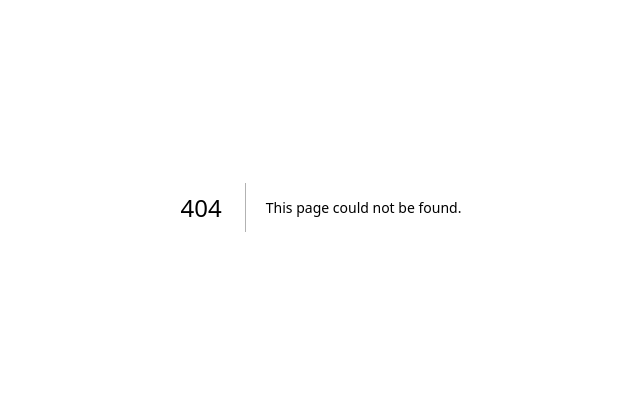
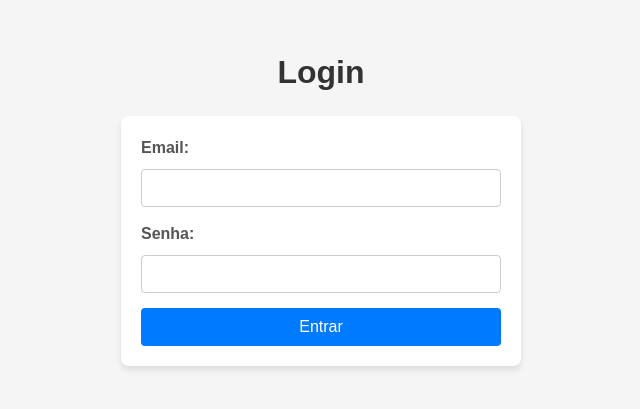
Before and after one commit to lincon-cardoso/meu-portifolio, a Next.js app: page /login in a window 1280 px wide. Before the commit this address had no page. Shown: the part 193-602 px from the top of the page, without its empty margins (319-959 px from the left). Built offline with nearby package versions, Linux system fonts and the light colour scheme.

Commit message:
remove componente Teste e adiciona página de login com validação de formulário

```diff
--- /dev/null
+++ b/src/app/login/page.tsx
@@ -0,0 +1,66 @@
+"use client";
+
+import React, { useState, useEffect } from "react";
+import { validateEmail, validatePassword } from "@/utils/validation";
+
+export default function LoginPage() {
+    const [email, setEmail] = useState("");
+    const [password, setPassword] = useState("");
+    const [errors, setErrors] = useState<{ email?: string; password?: string }>({});
+    const [isMounted, setIsMounted] = useState(false);
+
+    useEffect(() => {
+        setIsMounted(true);
+    }, []);
+
+    const handleSubmit = (e: React.FormEvent) => {
+        e.preventDefault();
+
+        const emailError = validateEmail(email);
+        const passwordError = validatePassword(password);
+
+        if (emailError || passwordError) {
+            setErrors({ email: emailError, password: passwordError });
+            return;
+        }
+
+        console.log("Email:", email, "Password:", password);
+    };
+
+    if (!isMounted) {
+        return null;
+    }
+
+    return (
+        <div className="login-container">
+            <h1>Login</h1>
+            <form onSubmit={handleSubmit} className="login-form">
+                <div className="form-group">
+                    <label htmlFor="email">Email:</label>
+                    <input
+                        type="email"
+                        id="email"
+                        value={email}
+                        onChange={(e) => setEmail(e.target.value)}
+                        required
+                    />
+                    {errors.email && <p className="error-message">{errors.email}</p>}
+                </div>
+                <div className="form-group">
+                    <label htmlFor="password">Senha:</label>
+                    <input
+                        type="password"
+                        id="password"
+                        value={password}
+                        onChange={(e) => setPassword(e.target.value)}
+                        required
+                    />
+                    {errors.password && <p className="error-message">{errors.password}</p>}
+                </div>
+                <button type="submit" className="login-button">
+                    Entrar
+                </button>
+            </form>
+        </div>
+    );
+}
--- a/src/app/page.tsx
+++ b/src/app/page.tsx
@@ -2,14 +2,13 @@ import HomePage from "@/components/HomePage";
 import Cabecalho from "@/components/layout/Cabecalho"; // Ensure that the file exists at this path
 import Rodape from "@/components/layout/Rodape"; // Ensure that the file exists at this path
 
-import Teste from "@/components/teste"; // Ensure that the file exists at this path
 
 
 export default function Home() {
   return (
     <main>
       {/* Cabeçalho Global */}
-      <Teste />
+
       <Cabecalho />
 
       {/* Conteúdo das páginas */}
--- /dev/null
+++ b/src/style/sections/login.scss
@@ -0,0 +1,64 @@
+.login-container {
+  display: flex;
+  flex-direction: column;
+  align-items: center;
+  justify-content: center;
+  height: 100vh;
+  background-color: #f5f5f5;
+  font-family: Arial, sans-serif;
+
+  h1 {
+    margin-bottom: 20px;
+    color: #333;
+  }
+
+  .login-form {
+    background: #fff;
+    padding: 20px;
+    border-radius: 8px;
+    box-shadow: 0 4px 6px rgba(0, 0, 0, 0.1);
+    width: 100%;
+    max-width: 400px;
+
+    .form-group {
+      margin-bottom: 15px;
+
+      label {
+        display: block;
+        margin-bottom: 5px;
+        font-weight: bold;
+        color: #555;
+      }
+
+      input {
+        width: 100%;
+        padding: 10px;
+        border: 1px solid #ccc;
+        border-radius: 4px;
+        font-size: 14px;
+      }
+
+      .error-message {
+        color: red;
+        font-size: 12px;
+        margin-top: 5px;
+      }
+    }
+
+    .login-button {
+      width: 100%;
+      padding: 10px;
+      background-color: #007bff;
+      color: #fff;
+      border: none;
+      border-radius: 4px;
+      font-size: 16px;
+      cursor: pointer;
+      transition: background-color 0.3s;
+
+      &:hover {
+        background-color: #0056b3;
+      }
+    }
+  }
+}
--- a/src/style/style.scss
+++ b/src/style/style.scss
@@ -12,3 +12,4 @@
 @use './components/rodape.scss';
 @use './utilities/classes-utilitarias.scss';
 @use './utilities/midia-queries.scss';
+@use './sections/login.scss';
--- /dev/null
+++ b/src/utils/validation.tsx
@@ -0,0 +1,26 @@
+// Função para validar um endereço de email
+export function validateEmail(email: string): string | undefined {
+  // Verifica se o email foi fornecido
+  if (!email) return "O email é obrigatório.";
+
+  // Expressão regular para validar o formato do email
+  const emailRegex = /^[^\s@]+@[^\s@]+\.[^\s@]+$/;
+
+  // Verifica se o email corresponde ao formato esperado
+  if (!emailRegex.test(email)) return "O email não é válido.";
+
+  // Retorna undefined se não houver erros
+  return undefined;
+}
+
+// Função para validar uma senha
+export function validatePassword(password: string): string | undefined {
+  // Verifica se a senha foi fornecida
+  if (!password) return "A senha é obrigatória.";
+
+  // Verifica se a senha tem pelo menos 6 caracteres
+  if (password.length < 6) return "A senha deve ter pelo menos 6 caracteres.";
+
+  // Retorna undefined se não houver erros
+  return undefined;
+}
```
Also changed, not shown: src/components/layout/Cabecalho.tsx (+10 -0 lines), src/components/teste.jsx (deleted, +0 -30 lines).
